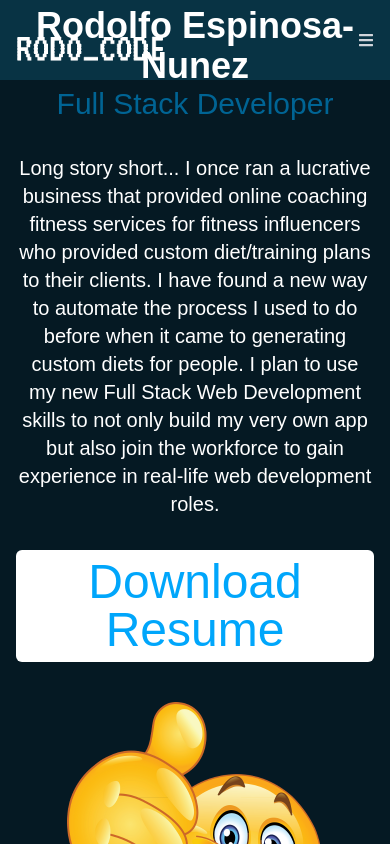
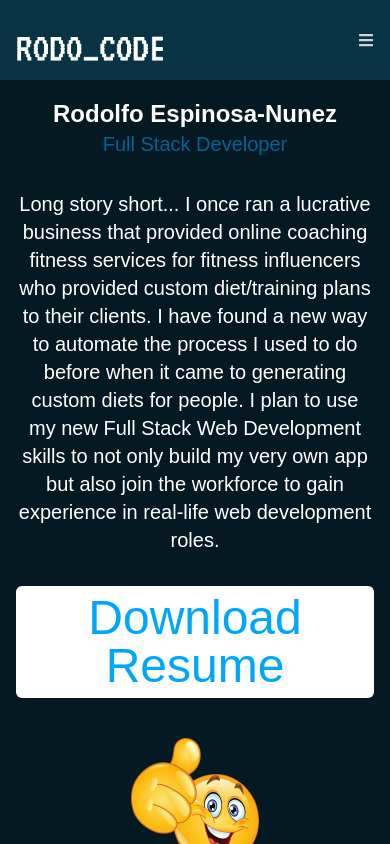
Before and after one commit to rodolfoespinosa01/personalPortfolio, a React (Create React App) app: page /resume in a window 390 px wide. Shown: the top 844 px of the page. Built offline with nearby package versions, Linux system fonts and the light colour scheme.

Commit message:
Had to fix the responsiveness on my Resume page. Adjusted the text size and emoji

```diff
--- a/src/pages/Resume.jsx
+++ b/src/pages/Resume.jsx
@@ -29,8 +29,8 @@ const Resume = () => {
     <>
       <div className="w-full h-screen bg-[#051923] flex flex-col justify-center items-center p-4 text-white">
         <div className="mb-8 text-center">
-          <p className="text-4xl font-bold">Rodolfo Espinosa-Nunez</p>
-          <p className="text-3xl text-[#006494]">Full Stack Developer</p>
+          <p className="lg:text-4xl text-2xl font-bold">Rodolfo Espinosa-Nunez</p>
+          <p className="lg:text-3xl text-xl text-[#006494]">Full Stack Developer</p>
         </div>
 
         <div className="mb-8 text-center">
@@ -50,7 +50,7 @@ const Resume = () => {
         </div>
 
         <div>
-          <img className="w-64 m-10" src={smileEmoji} alt="" />
+          <img className="lg:w-64 w-32 m-10" src={smileEmoji} alt="" />
         </div>
 
       </div>
```
